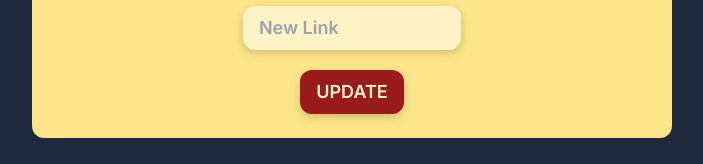
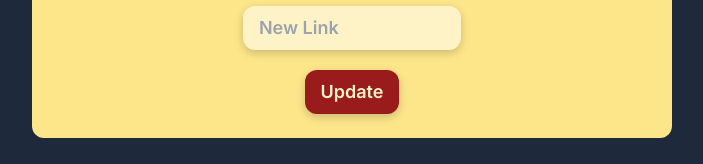
Before and after one commit to brandonmcconathy/link-sharing, a Next.js app: page / in a window 1280 px wide. Shown: the part 210-374 px from the top of the page, without its empty margins (288-991 px from the left). Built offline with nearby package versions, Linux system fonts and the light colour scheme.

Commit message:
Changed text on update button

```diff
--- a/src/app/page.tsx
+++ b/src/app/page.tsx
@@ -29,7 +29,7 @@ export default function Home() {
           </> }
           <form onSubmit={handleSubmit} className="flex flex-col justify-center items-center gap-5">
             <input onChange={handleChange} value={input} placeholder='New Link' required className="bg-amber-100 w-11/12 box-pop px-4 py-2 rounded-xl font-semibold outline-none focus:ring focus:ring-gray-300 transition duration-300 sm:w-5/6 lg:w-9/12"></input>
-            <button className="bg-red-800 px-4 py-2 rounded-xl font-semibold text-amber-100 box-pop hover:bg-red-900 hover:text-amber-50 transition duration-300">UPDATE</button>
+            <button className="bg-red-800 px-4 py-2 rounded-xl font-semibold text-amber-100 box-pop hover:bg-red-900 hover:text-amber-50 transition duration-300">Update</button>
           </form>
         </div>
       </main>
```
